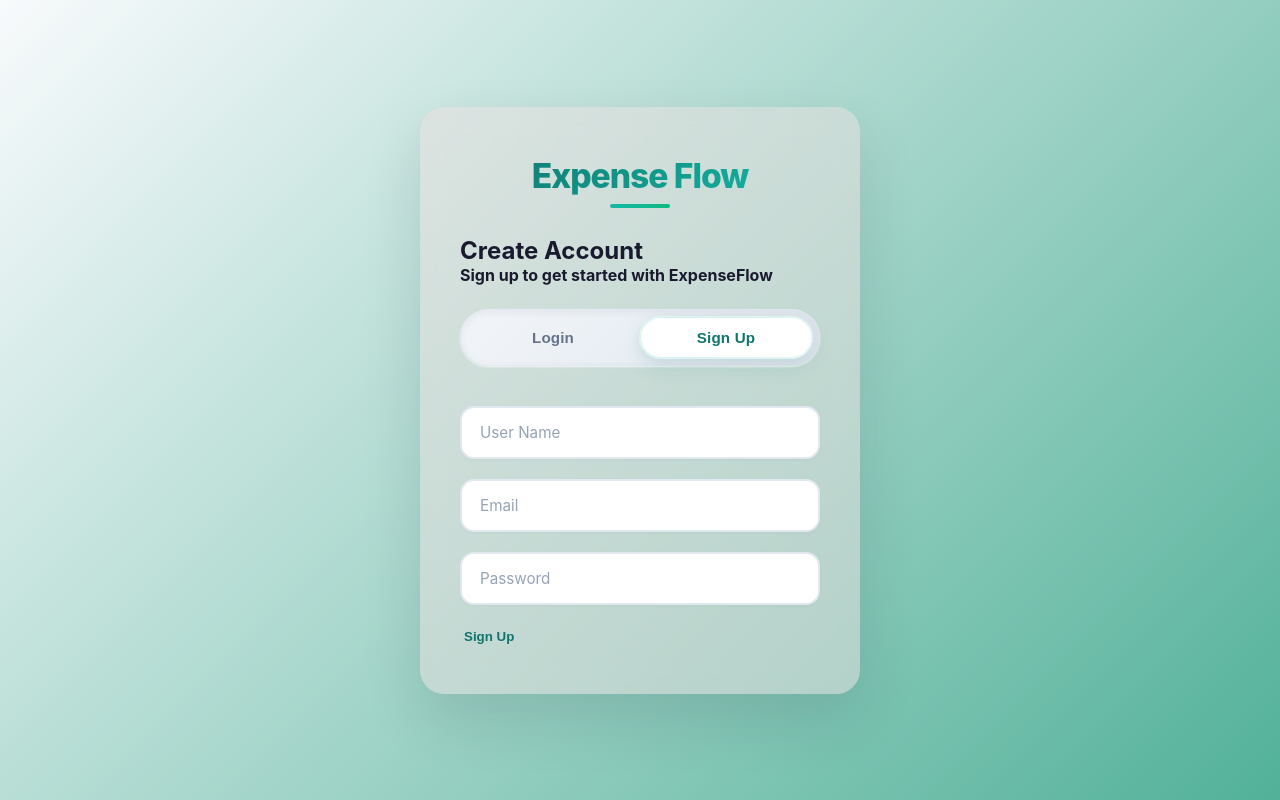
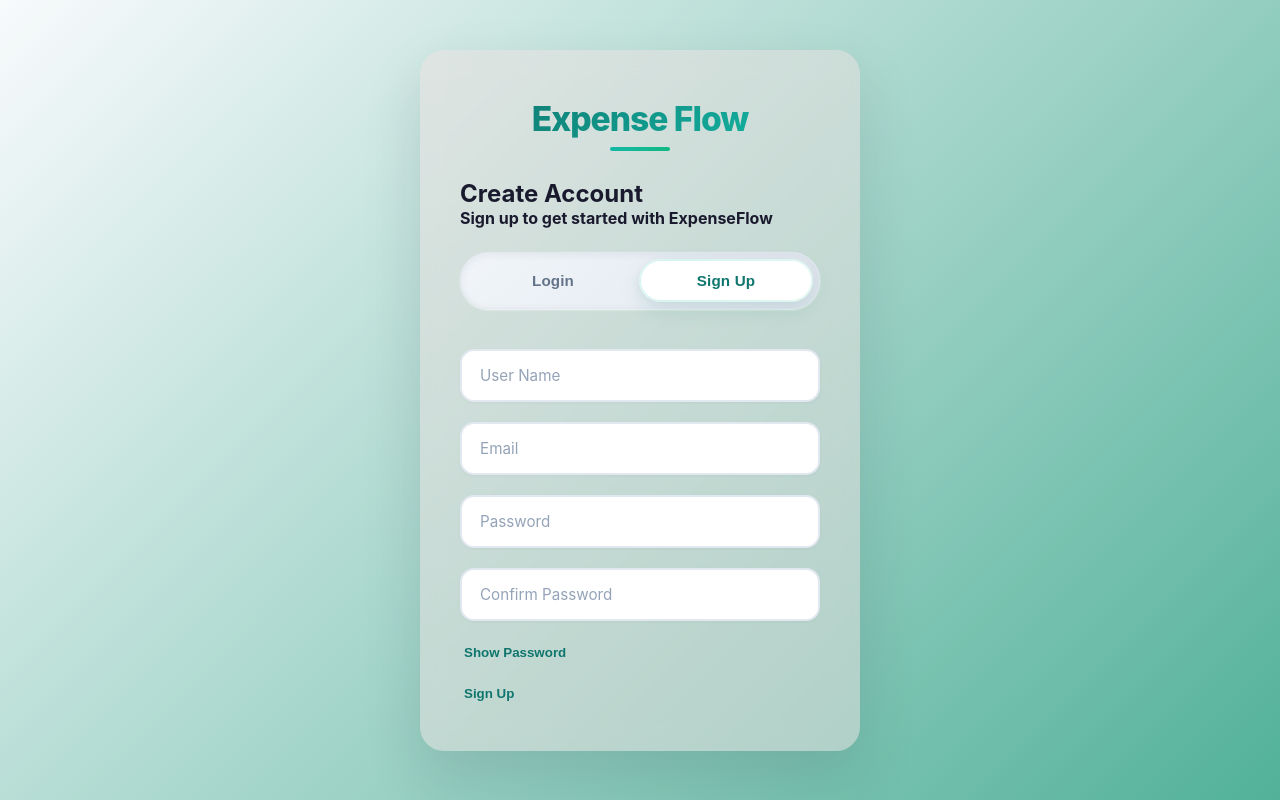
Before and after one commit to Sct-Iron/Expense-Tracker, a React (Create React App) app: page /auth in a window 1280 px wide. Both pictures are taken after a click on the button "Sign Up". Built offline with nearby package versions, Linux system fonts and the light colour scheme; no server answers.

Commit message:
Auth Update

```diff
--- a/package.json
+++ b/package.json
@@ -3,6 +3,10 @@
   "version": "0.1.0",
   "private": true,
   "dependencies": {
+    "@fortawesome/free-brands-svg-icons": "^7.2.0",
+    "@fortawesome/free-regular-svg-icons": "^7.2.0",
+    "@fortawesome/free-solid-svg-icons": "^7.2.0",
+    "@fortawesome/react-fontawesome": "^3.2.0",
     "@testing-library/dom": "^10.4.1",
     "@testing-library/jest-dom": "^6.9.1",
     "@testing-library/react": "^16.3.0",
--- a/src/components/Auth.js
+++ b/src/components/Auth.js
@@ -14,7 +14,8 @@ export default function ExpenseTrackerAuth({ onAuthSuccess }) {
   const [formData, setFormData] = useState({
     name: '',
     email: '',
-    password: ''
+    password: '',
+    confirmPassword: ''
   });
 
   const handleSubmit = async (e) => {
@@ -29,6 +30,10 @@ export default function ExpenseTrackerAuth({ onAuthSuccess }) {
         formData.password
       );
     } else {
+      if (formData.password !== formData.confirmPassword) {
+        setError('Passwords do not match');
+        return;
+      }
      const userCredential = await createUserWithEmailAndPassword(
         auth,
         formData.email,
@@ -60,6 +65,8 @@ const handleChange = (e) => {
   triggerAnimation();
   setIsLogin(prev => !prev);
   setError('');
+  setFormData(prev => ({ ...prev, confirmPassword: '' }));
+  setShowPassword(false);
   };
   // Animation logic
   const[animation, setAnimation] = useState(false);
@@ -117,6 +124,27 @@ const handleChange = (e) => {
             onChange={handleChange}
           />
         </div>
+        {!isLogin && (
+          <div className="form-group">
+            <input
+              type={showPassword ? "text" : "password"}
+              name="confirmPassword"
+              value={formData.confirmPassword}
+              placeholder="Confirm Password"
+              onChange={handleChange}
+            />
+          </div>
+        )}
+        <div className="form-group">
+          <button
+            type="button"
+            className="switch-btn show-pass-btn"
+            onClick={() => setShowPassword(prev => !prev)}
+            aria-pressed={showPassword}
+          >
+            {showPassword ? 'Hide Password' : 'Show Password'}
+          </button>
+        </div>
         <button className="switch-btn" type="submit">{isLogin ? 'Login' : 'Sign Up'}</button>
       </form>
     </div>
```
Also changed, not shown: 1 other file (tests, documents, lock files or other folders).
